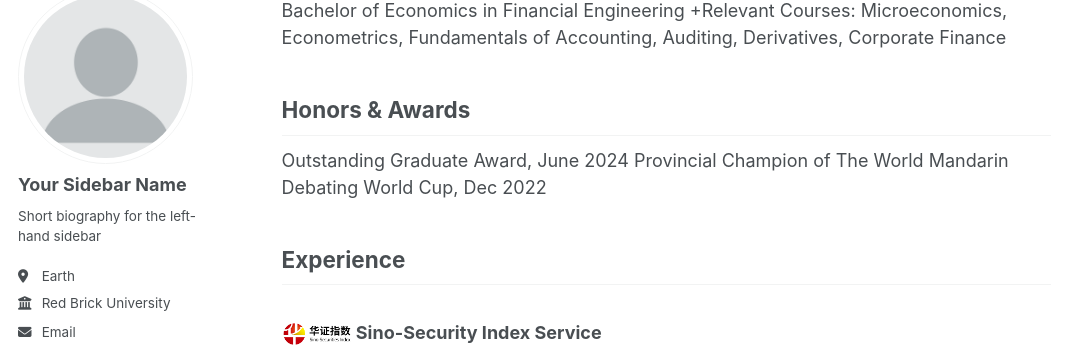
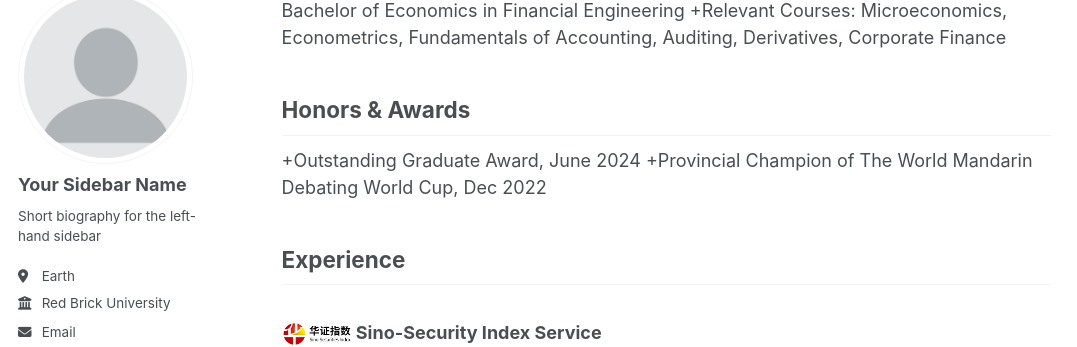
Before and after one commit to yuchen0709/yuchen0709.github.io, a Jekyll site: the page built from _pages/about.md, in a window 1280 px wide and 900 px high, scrolled down 549 px. Shown: the part 110-457 px from the top of the window, without its empty margins (0-1077 px from the left). Built offline with Jekyll 4.4.1, drawn with Linux system fonts in a browser that asks for light colours; some web fonts are replaced; a script that is not in the unit is left out.

```diff
--- a/_pages/about.md
+++ b/_pages/about.md
@@ -21,8 +21,8 @@ Bachelor of Economics in Financial Engineering
 
 Honors & Awards
 ------
-Outstanding Graduate Award, June 2024
-Provincial Champion of The World Mandarin Debating World Cup, Dec 2022
++Outstanding Graduate Award, June 2024
++Provincial Champion of The World Mandarin Debating World Cup, Dec 2022
 
 Experience
 ------
```
